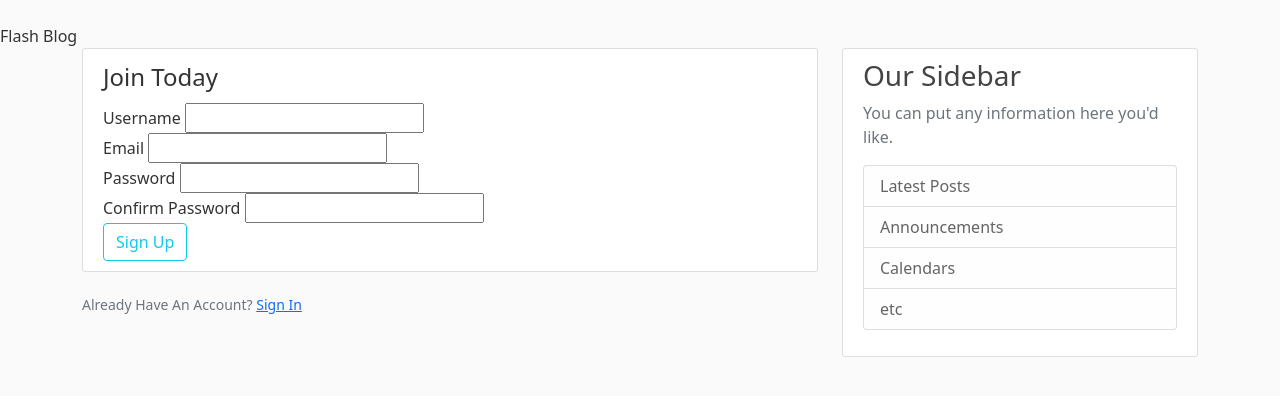
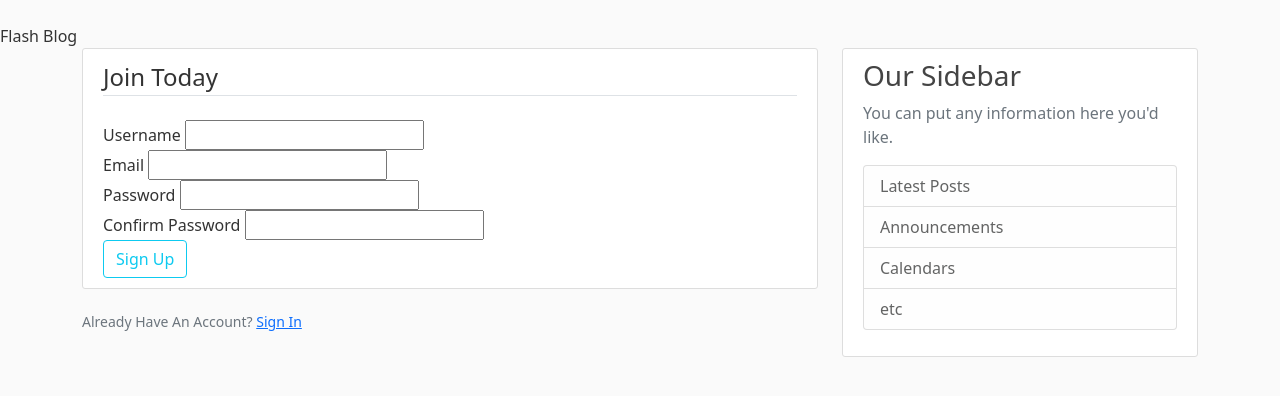
Before and after one commit to danieldo21/Blog_App, a Flask app: template templates/register.html in a window 1280 px wide. Shown: the part 56-452 px from the top of the page. Run offline with Flask 2, Linux system fonts and the light colour scheme; the template is opened without the code that fills it: values that come from a table or form of the project are taken from there, others are empty.

Commit message:
Update register.html

```diff
--- a/templates/register.html
+++ b/templates/register.html
@@ -4,7 +4,7 @@
         <form method="POST" action="">
             {{ form.hidden_tag() }}
             <fieldset class="form-group">
-                <legend ckass="border-bottom mb-4">Join Today</legend>
+                <legend class="border-bottom mb-4">Join Today</legend>
                 <div class="form-group">
                     {{ form.username.label(class="form-contorl-label") }}
                     {{ form.username(class="form-contorl form-contorl-lg") }}
```
